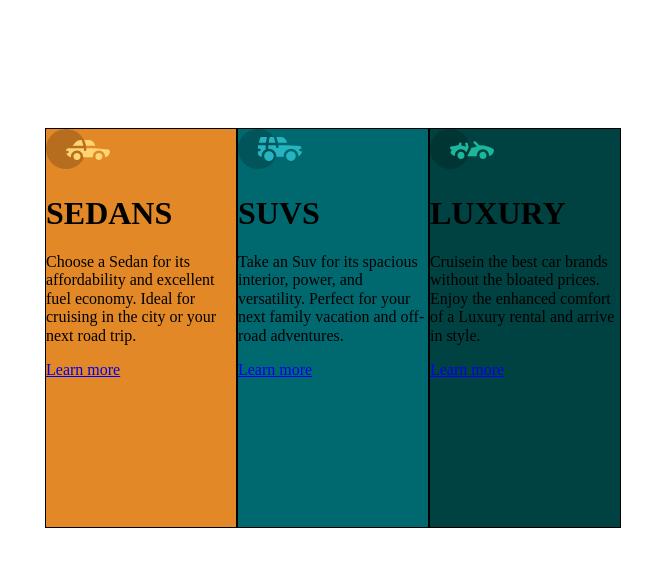
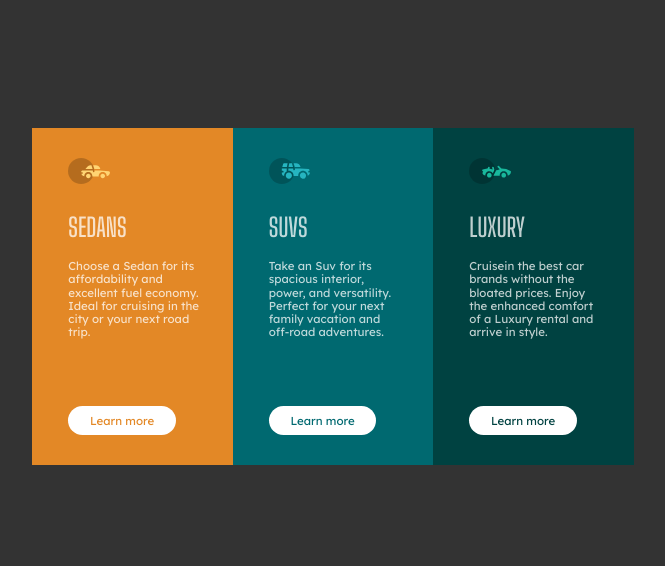
Before and after one commit to Behelit0906/reto-3-htlm-css, a plain HTML site: page index.html in a window 1280 px wide. Shown: the whole page, without its empty margins (307-972 px from the left). Drawn offline with Linux system fonts and the light colour scheme.

Commit message:
column bodies

```diff
--- a/css/styles.css
+++ b/css/styles.css
@@ -27,13 +27,13 @@ Fuentes de la página
 }
 
 body {
-    /* background-color: #333; */
+    background-color: #333;
 }
 
 .columns-container{
     display: flex;
-    width: 45%;
-    height: 50vh;
+    width: 47%;
+    min-width: 250px;
     margin-top: 10%;
     margin-left: auto;
     margin-right: auto;
@@ -43,8 +43,54 @@ body {
 
 .column{
     width: 33.33%;
-    border: 1px solid black;
+    padding-left: 6%;
+    padding-top: 5%;
+    padding-right: 5%;
+    padding-bottom: 5%;
 }
+
+.column-icon-container{
+    width: 31%;
+    margin-bottom: 18%;
+}
+
+.column-icon{
+    width: 100%;
+}
+
+.column-title{
+    font-size: 2vw;
+    font-family: 'Big Shoulders Display', sans-serif;
+    font-weight: 600;
+    color: rgba(255, 255, 255, 0.75)
+
+}
+
+.column-header{
+    margin-bottom: 5%
+}
+
+
+.column-body{
+    font-size: 0.9vw;
+    font-family: 'Lexend Deca', sans-serif;
+    font-weight: 400;
+    color: rgba(255, 255, 255, 0.75)
+}
+
+.column-link-container{
+    width: 80%;
+    padding: 6%;
+    margin-top: 50%;
+    text-align: center;
+    border-radius: 15px;
+    background-color: white;
+}
+
+.column-link{
+    text-decoration: none;
+}
+
 
 .first-column{
     background-color: hsl(31, 77%, 52%);
@@ -57,3 +103,15 @@ body {
 .third-column{
     background-color: hsl(179, 100%, 13%);
 }
+
+.orange-color{
+    color: hsl(31, 77%, 52%);
+}
+
+.cyan-color{
+    color: hsl(184, 100%, 22%);
+}
+
+.darkCyan-color{
+    color: hsl(179, 100%, 13%);
+}
--- a/index.html
+++ b/index.html
@@ -15,11 +15,12 @@
         <!-------------- Bloque de columnas  ---------------->
         <article class="columns-container">
 
+
             <!----------- Primera columna ---------->
             <article class="column first-column">
                 <header class="column-header">
-                    <div><img src="assets/images/icon-sedans.svg" alt="icon-sedans"></div>
-                    <h1>SEDANS</h1>
+                    <div class="column-icon-container"><img class="column-icon" src="assets/images/icon-sedans.svg" alt="icon-sedans"></div>
+                    <h1 class="column-title">SEDANS</h1>
                 </header>
                 <section class="column-body">
                     <p>
@@ -27,7 +28,7 @@
                     </p>
 
                     <div class="column-link-container">
-                        <a href="#" class="column-link">Learn more</a>
+                        <a href="#" class="orange-color column-link">Learn more</a>
                     </div>
                 </section>
             </article>
@@ -35,8 +36,8 @@
             <!----------- Segunda columna ---------->
             <article class="column second-column">
                 <header class="column-header">
-                    <div><img src="assets/images/icon-suvs.svg" alt="icon-suvs"></div>
-                    <h1>SUVS</h1>
+                    <div class="column-icon-container"><img class="column-icon" src="assets/images/icon-suvs.svg" alt="icon-suvs"></div>
+                    <h1 class="column-title">SUVS</h1>
                 </header>
                 <section class="column-body">
                     <p>
@@ -45,7 +46,7 @@
                     </p>
 
                     <div class="column-link-container">
-                        <a href="#" class="column-link">Learn more</a>
+                        <a href="#" class="cyan-color column-link">Learn more</a>
                     </div>
                 </section>
             </article>
@@ -53,19 +54,18 @@
             <!----------- Tercera columna ---------->
             <article class="column third-column">
                 <header class="column-header">
-                    <div><img src="assets/images/icon-luxury.svg" alt="icon-luxury"></div>
-                    <h1>LUXURY</h1>
+                    <div class="column-icon-container"><img class="column-icon" src="assets/images/icon-luxury.svg" alt="icon-luxury"></div>
+                    <h1 class="column-title">LUXURY</h1>
                 </header>
                 <section class="column-body">
                     <p>
                         Cruisein the best car brands without the bloated prices.
                         Enjoy the enhanced comfort of a Luxury rental and arrive in style.
                     </p>
+                    <div class="column-link-container">
+                        <a href="#" class="darkCyan-color column-link">Learn more</a>
+                    </div>
                 </section>
-
-                <div class="column-link-container">
-                    <a href="#" class="column-link">Learn more</a>
-                </div>
             </article>
 
         </article>
```
Also changed, not shown: Screenshot 2022-06-20 at 13-22-03 3 Column preview card component.png (added).
